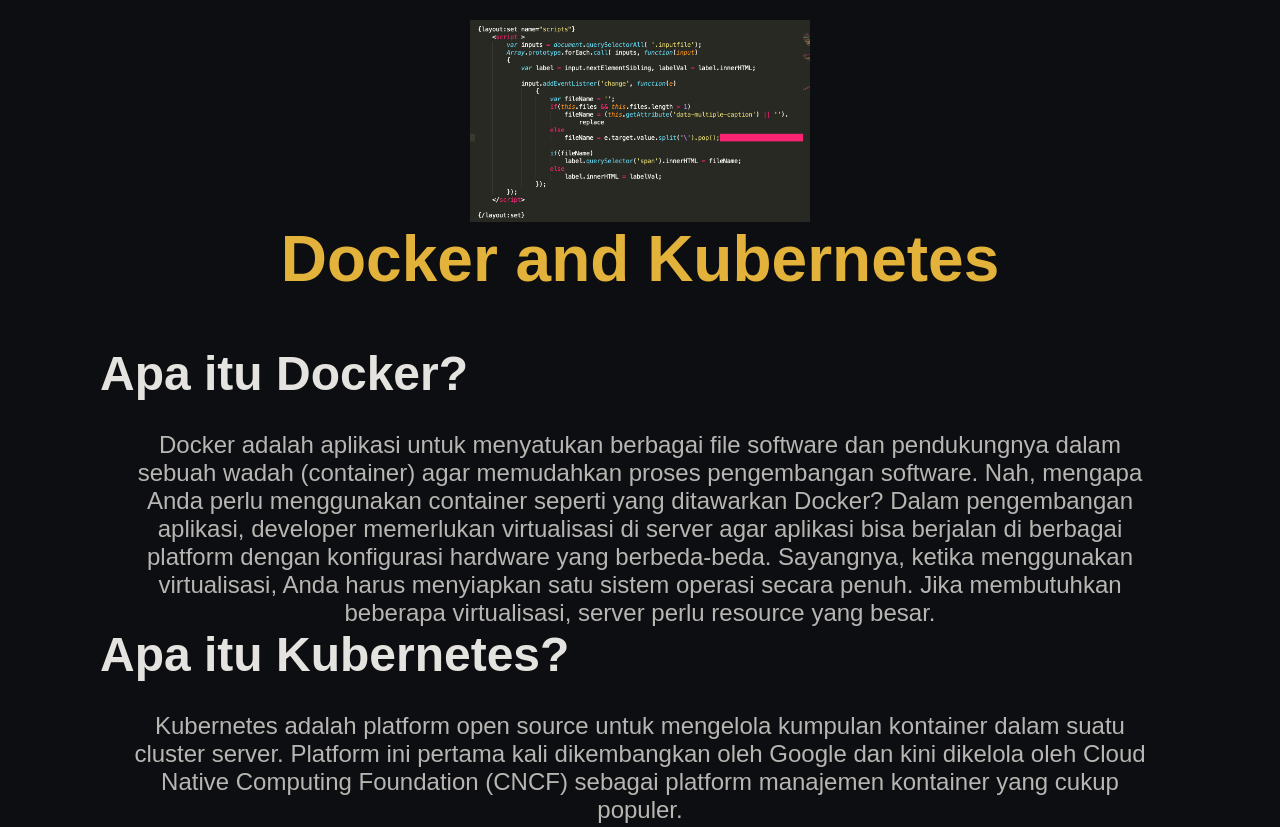
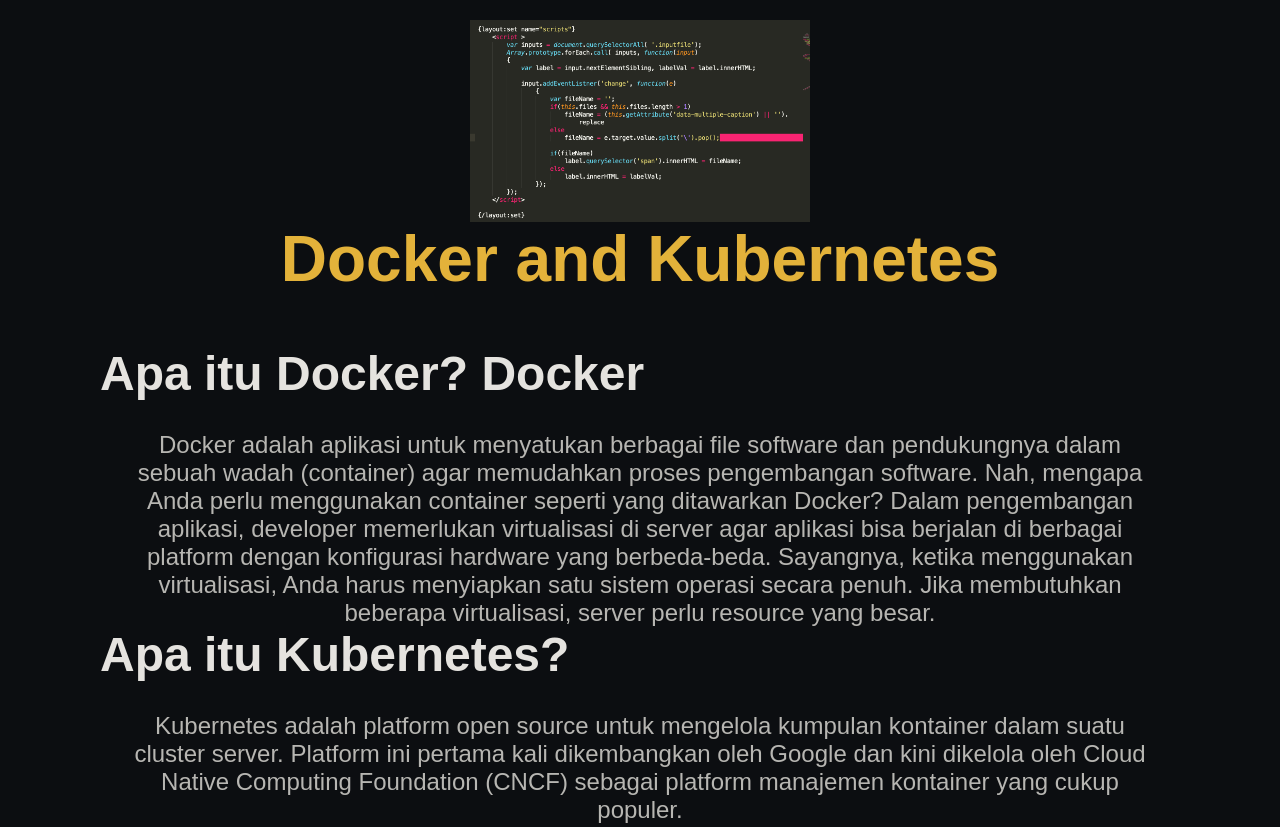
Before and after one commit to tegarnoell/testing, a plain HTML site: page index.html in a window 1280 px wide. Shown: the top 827 px of the page. Drawn offline with Linux system fonts and the light colour scheme.

Commit message:
perubahan

```diff
--- a/index.html
+++ b/index.html
@@ -35,7 +35,7 @@
             <div class="title">
 
 
-                <h2>Apa itu Docker?</h2>
+                <h2>Apa itu Docker? Docker</h2>
 
 
             </div>
```
